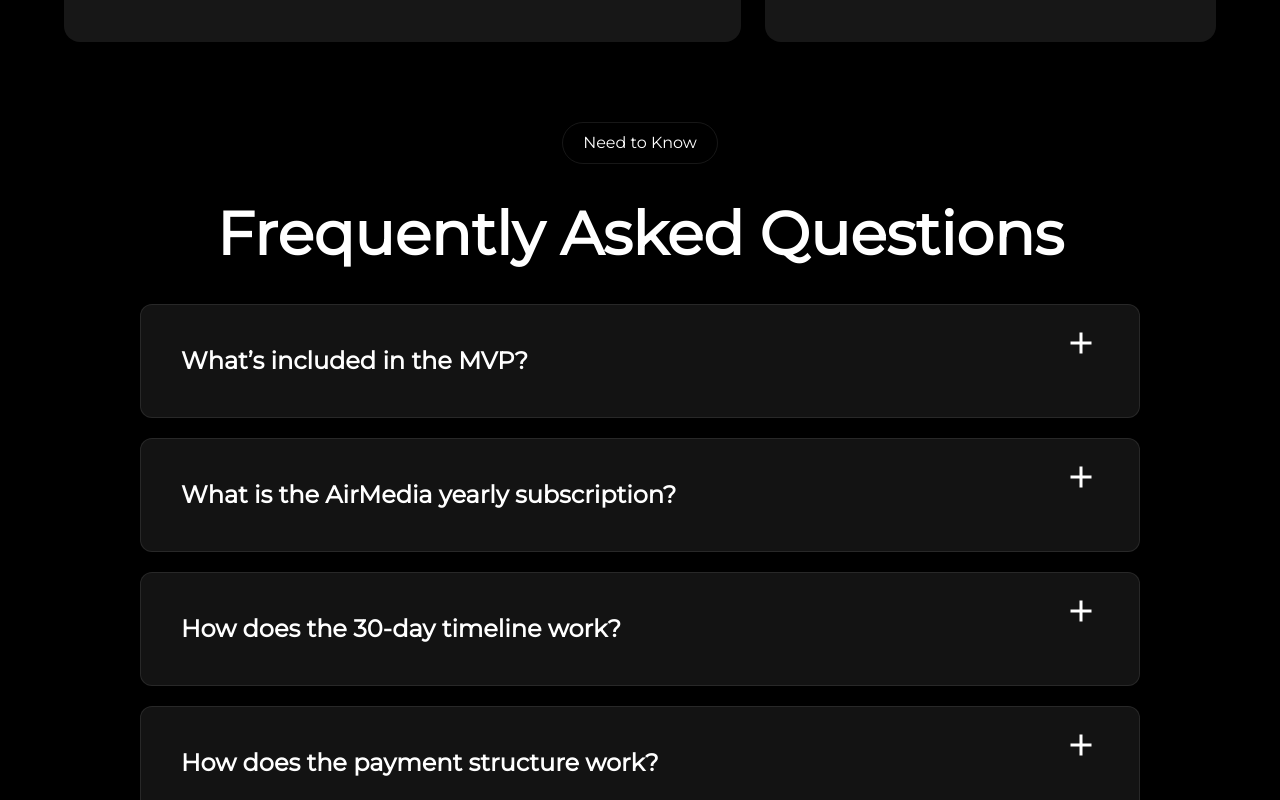
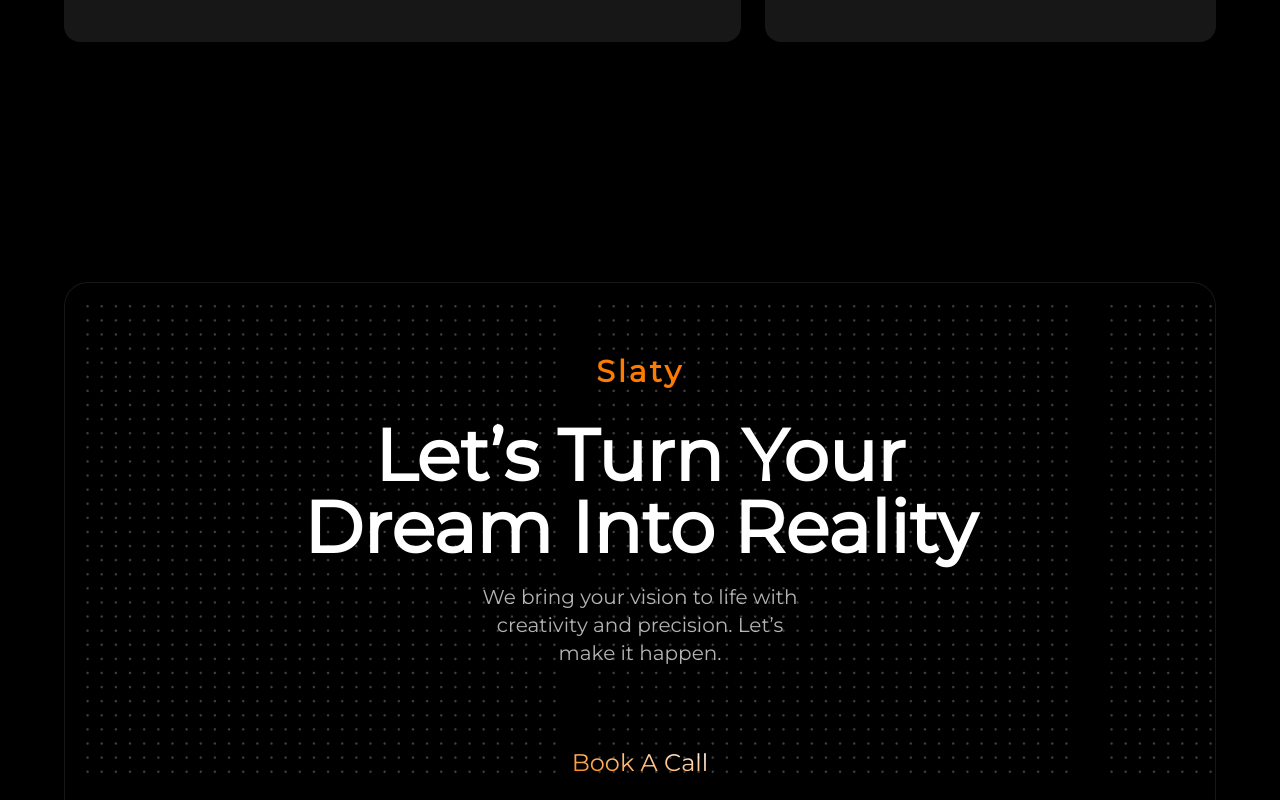
Before and after one commit to excellar-BX/Slaty, a React (Create React App) app: page / in a window 1280 px wide. Shown: the part 6860-7660 px from the top of the page. Built offline with nearby package versions, Linux system fonts and the light colour scheme.

Commit message:
Update App.js

```diff
--- a/src/App.js
+++ b/src/App.js
@@ -39,7 +39,7 @@
           </Route>
         </Routes>
       </Router>
-      <Faq/>
+{/*<Faq/>*/}
       <Footer/>
     </div>
   );
```
